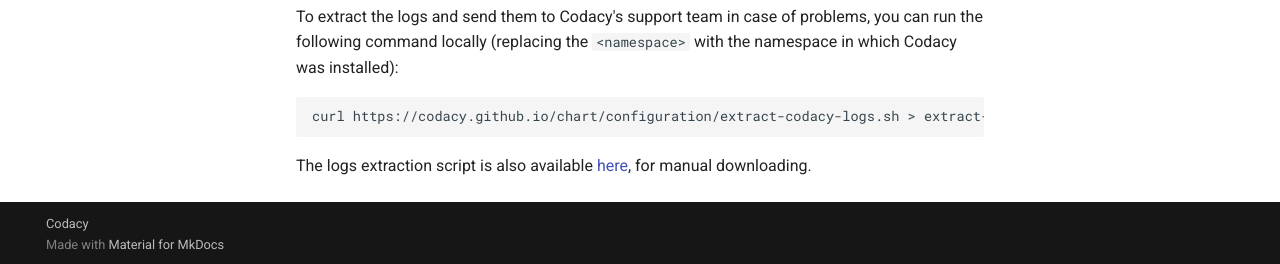
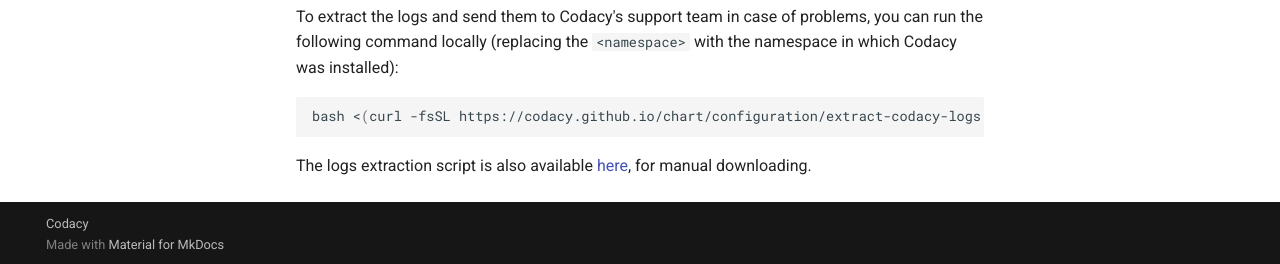
Before and after one commit to codacy/chart, an MkDocs documentation site: the page built from docs/configuration/logging.md, in a window 1280 px wide and 1262 px high. Shown: the part 995-1259 px from the top of the window. Built offline with MkDocs 1.6.1 and Material for MkDocs 9.7.7, drawn with Linux system fonts in a browser that asks for light colours.

Commit message:
fix: Address review comments

````diff
--- a/docs/configuration/logging.md
+++ b/docs/configuration/logging.md
@@ -38,7 +38,7 @@
 To extract the logs and send them to Codacy's support team in case of problems, you can run the following command locally (replacing the `<namespace>` with the namespace in which Codacy was installed):
 
 ```bash
-curl https://codacy.github.io/chart/configuration/extract-codacy-logs.sh > extract-codacy-logs.sh && chmod +x extract-codacy-logs.sh && extract-codacy-logs.sh -n <namespace>
+bash <(curl -fsSL https://codacy.github.io/chart/configuration/extract-codacy-logs.sh) -n <namespace>
 ```
 
 The logs extraction script is also available [here](extract-codacy-logs.sh), for manual downloading.
````
Also changed, not shown: 2 other files.
